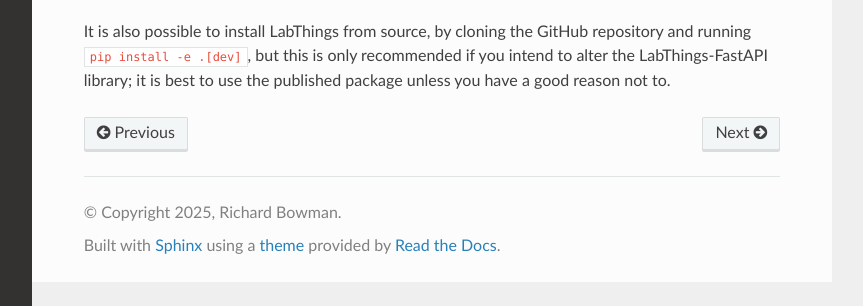
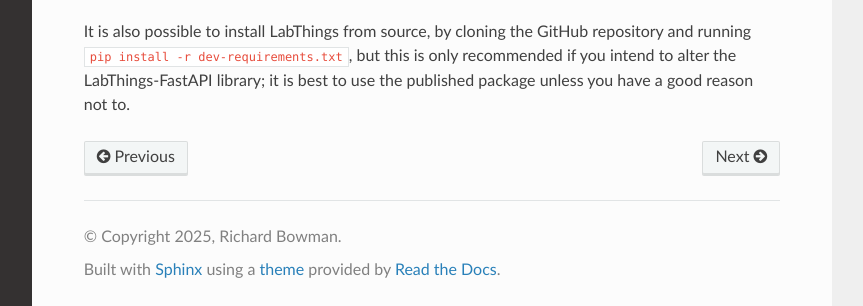
Before and after one commit to labthings/labthings-fastapi, a Sphinx documentation site: the page built from docs/source/tutorial/installing_labthings.rst, in a window 1280 px wide and 1301 px high, cut to the strip 995-1301 px from the top of the window. Shown: the whole strip, without its empty margins (268-1131 px from the left). Built offline with Sphinx 7.4.7 and the Read the Docs theme 3.1.0, drawn with Linux system fonts in a browser that asks for light colours; pages that are not in the unit, such as notebooks, are missing from menus; the version number is read from the project's files by our own code.

Commit message:
Update pip install command

```diff
--- a/docs/source/tutorial/installing_labthings.rst
+++ b/docs/source/tutorial/installing_labthings.rst
@@ -23,6 +23,6 @@ then install labthings with:
     :start-after: BEGIN install
     :end-before: END install
 
-It is also possible to install LabThings from source, by cloning the GitHub repository and running ``pip install -e .[dev]``, but this is only recommended if you intend to alter the LabThings-FastAPI library; it is best to use the published package unless you have a good reason not to.
+It is also possible to install LabThings from source, by cloning the GitHub repository and running ``pip install -r dev-requirements.txt``, but this is only recommended if you intend to alter the LabThings-FastAPI library; it is best to use the published package unless you have a good reason not to.
 
 .. _PyPI: https://pypi.org/project/labthings-fastapi/
```
Also changed, not shown: docs/source/testing.md (+1 -1 lines).
